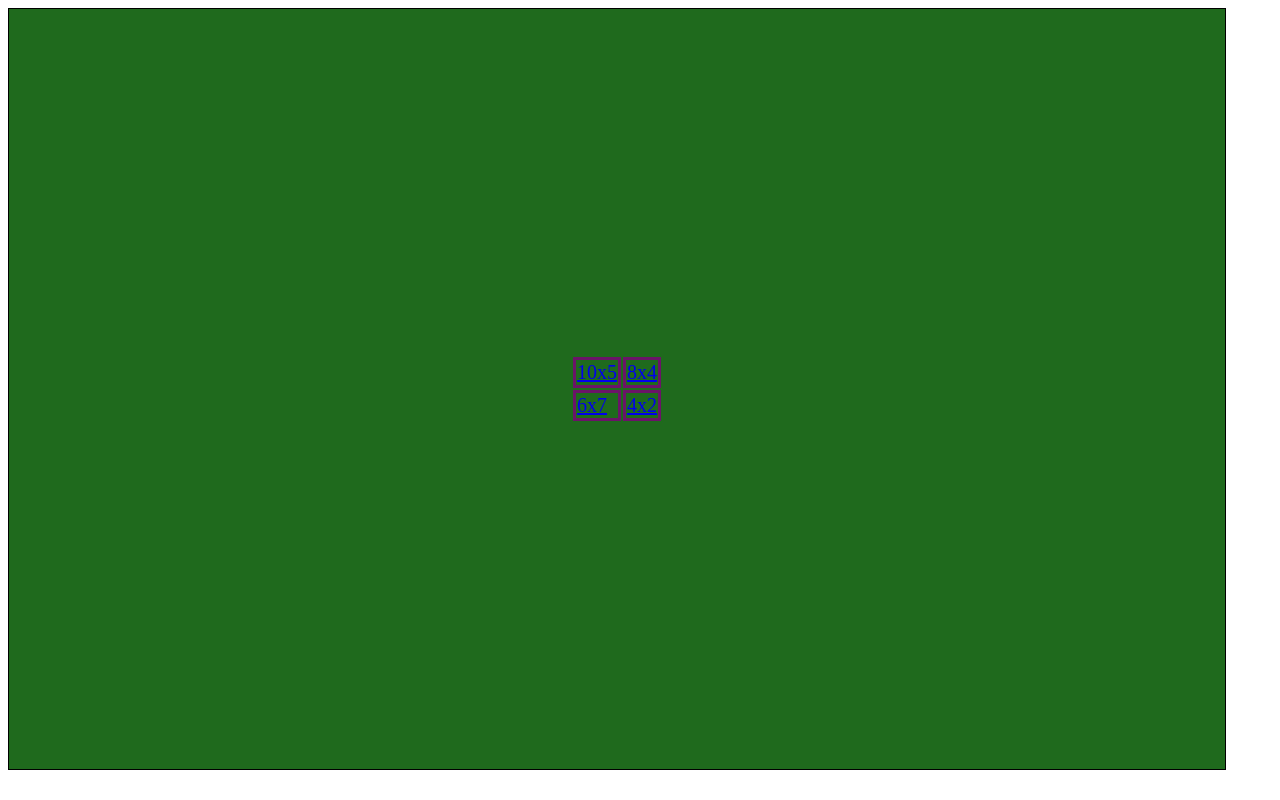
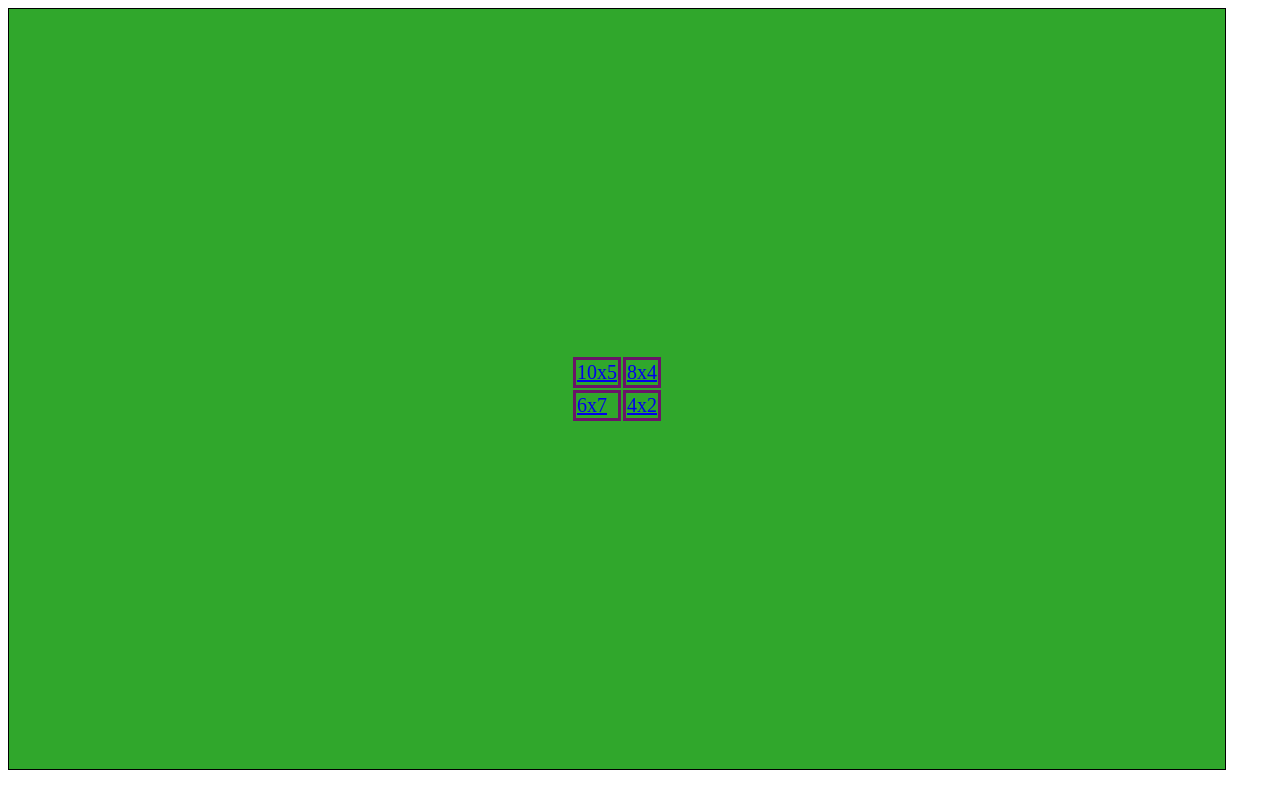
Before and after one commit to KevinMichael4441/PyThetris, a Flask app: page / in a window 1280 px wide. Run offline with Flask 3, Linux system fonts and the light colour scheme.

Commit message:
One more teeny change

```diff
--- a/static/tetris.css
+++ b/static/tetris.css
@@ -51,8 +51,9 @@ div.orangebox {
             width: 95vw;
             border: 1px solid black;
 
-            background-color: rgb(31, 106, 29);
+            background-color: rgb(48, 167, 44);
             font-size: 20px;
+            color: purple;
 
 }
 
```
